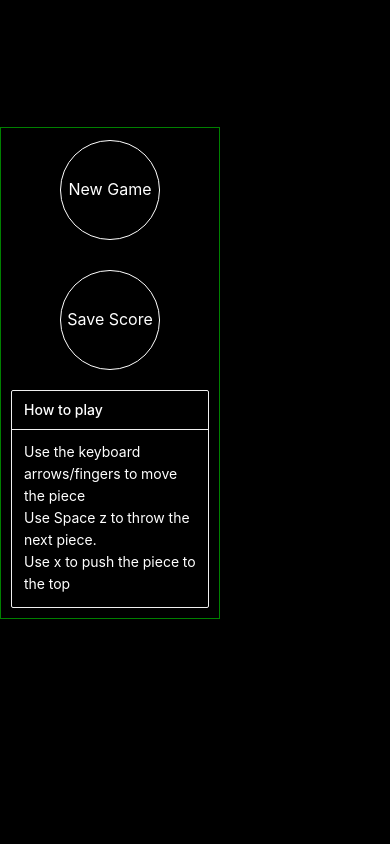
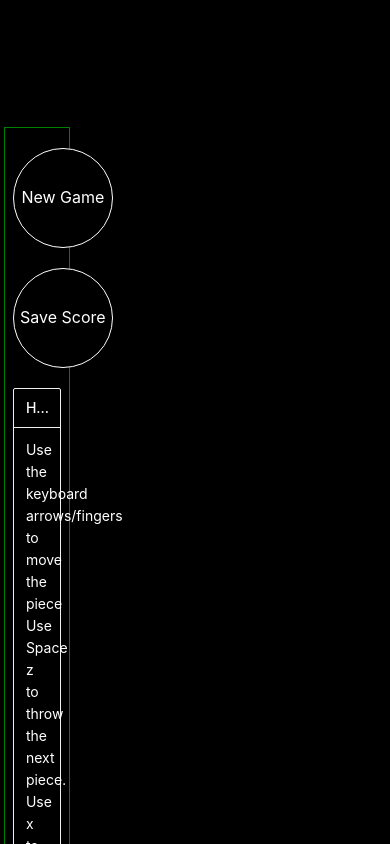
Before and after one commit to Libre255/sumGame, a React (Create React App) app: page / in a window 390 px wide. Shown: the top 844 px of the page. Built offline with nearby package versions, Linux system fonts and the light colour scheme.

Commit message:
quick CSS responsive design fix on menu buttons

```diff
--- a/src/Menu/DesktopMenu.tsx
+++ b/src/Menu/DesktopMenu.tsx
@@ -4,7 +4,7 @@ const DesktopMainMenu = () => {
   return (
     <Col id="Menu" className="testBox">
       <Row className="menuRows" justify="center">
-        <Col >
+        <Col>
           <Button
             className="buttonStyle"
             shape="circle"
--- a/src/styles/_menu.scss
+++ b/src/styles/_menu.scss
@@ -1,11 +1,11 @@
 #Menu{
   border:'1px solid green';
-  width: 220px;
+  width: 17%;
   margin-top: 15vh;
+  margin-left: 1vw;
   .buttonStyle{
     width: 100px;
     height: 100px;
-    margin:10px;
     border: 1px solid white;
     background-color: black;
   }
@@ -14,10 +14,7 @@
     color:white;
   }
   .menuRows{
-    margin:10px;
-    &:nth-child(1){
-      margin:1%;
-    }
+    margin:20px 8px;
   }
 }
 
--- a/src/styles/main.css
+++ b/src/styles/main.css
@@ -1,13 +1,13 @@
 #Menu {
   border: '1px solid green';
-  width: 220px;
+  width: 17%;
   margin-top: 15vh;
+  margin-left: 1vw;
 }
 
 #Menu .buttonStyle {
   width: 100px;
   height: 100px;
-  margin: 10px;
   border: 1px solid white;
   background-color: black;
 }
@@ -18,11 +18,7 @@
 }
 
 #Menu .menuRows {
-  margin: 10px;
-}
-
-#Menu .menuRows:nth-child(1) {
-  margin: 1%;
+  margin: 20px 8px;
 }
 
 @media (max-width: 375px) {
```
Also changed, not shown: 1 other file (tests, documents, lock files or other folders).
